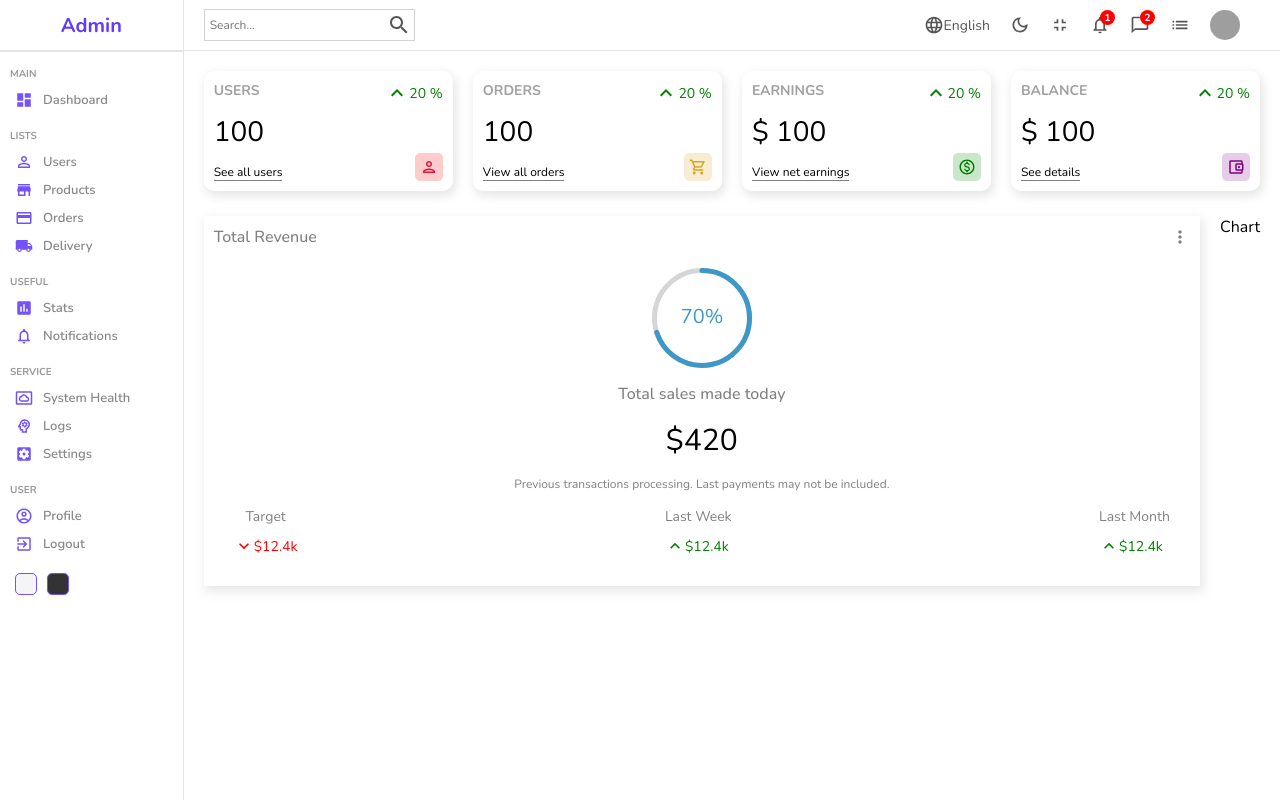
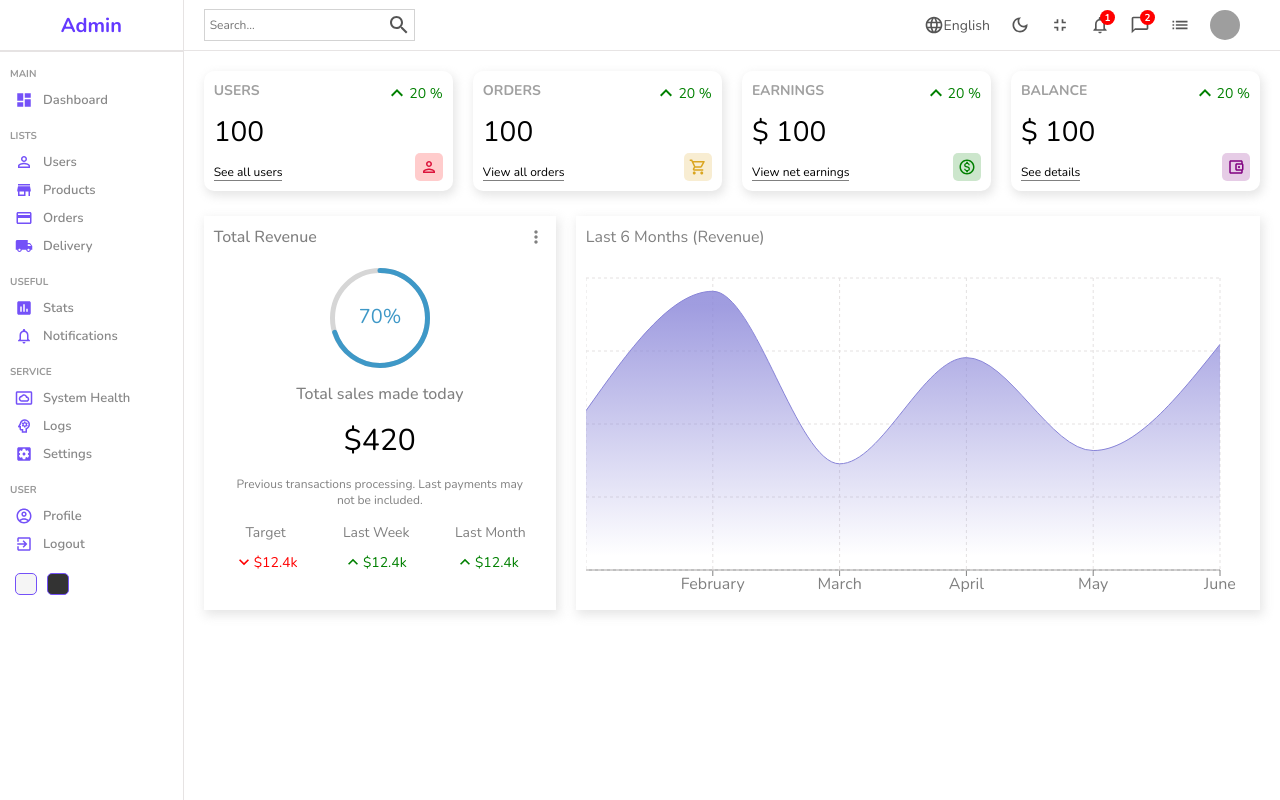
Before and after one commit to rudalson/admin-board1, a React (Create React App) app: page / in a window 1280 px wide. Built offline with nearby package versions, Linux system fonts and the light colour scheme; grey boxes are pictures that could not be loaded.

Commit message:
💄 added: charts (recharts 사용)

```diff
--- a/package.json
+++ b/package.json
@@ -15,6 +15,7 @@
     "react-dom": "^18.2.0",
     "react-router-dom": "^6.4.3",
     "react-scripts": "5.0.1",
+    "recharts": "^2.1.16",
     "sass": "^1.56.1",
     "web-vitals": "^2.1.4"
   },
--- a/src/components/chart/Chart.jsx
+++ b/src/components/chart/Chart.jsx
@@ -1,7 +1,53 @@
-import React from 'react';
+import './chart.scss';
+import {
+  AreaChart,
+  Area,
+  XAxis,
+  CartesianGrid,
+  Tooltip,
+  ResponsiveContainer,
+} from 'recharts';
 
-const Chart = () => {
-  return <div>Chart</div>;
+const data = [
+  { name: 'January', Total: 1200 },
+  { name: 'February', Total: 2100 },
+  { name: 'March', Total: 800 },
+  { name: 'April', Total: 1600 },
+  { name: 'May', Total: 900 },
+  { name: 'June', Total: 1700 },
+];
+
+const Chart = ({ aspect, title }) => {
+  return (
+    <div className='chart'>
+      <div className='title'>{title}</div>
+      <ResponsiveContainer width='100%' aspect={aspect}>
+        <AreaChart
+          width={730}
+          height={250}
+          data={data}
+          margin={{ top: 10, right: 30, left: 0, bottom: 0 }}
+        >
+          <defs>
+            <linearGradient id='total' x1='0' y1='0' x2='0' y2='1'>
+              <stop offset='5%' stopColor='#8884d8' stopOpacity={0.8} />
+              <stop offset='95%' stopColor='#8884d8' stopOpacity={0} />
+            </linearGradient>
+          </defs>
+          <XAxis dataKey='name' stroke='gray' />
+          <CartesianGrid strokeDasharray='3 3' className='chartGrid' />
+          <Tooltip />
+          <Area
+            type='monotone'
+            dataKey='Total'
+            stroke='#8884d8'
+            fillOpacity={1}
+            fill='url(#total)'
+          />
+        </AreaChart>
+      </ResponsiveContainer>
+    </div>
+  );
 };
 
 export default Chart;
--- a/src/components/chart/chart.scss
+++ b/src/components/chart/chart.scss
@@ -1,3 +1,15 @@
 .chart {
   flex: 4;
+  -webkit-box-shadow: 2px 4px 10px 1px rgba(0, 0, 0, 0.47);
+  box-shadow: 2px 4px 10px 1px rgba(201, 201, 201, 0.47);
+  padding: 10px;
+  color: gray;
+
+  .title {
+    margin-bottom: 20px;
+  }
+
+  .chartGrid {
+    stroke: rgb(228, 225, 225);
+  }
 }
```
Also changed, not shown: 1 other file (tests, documents, lock files or other folders).
